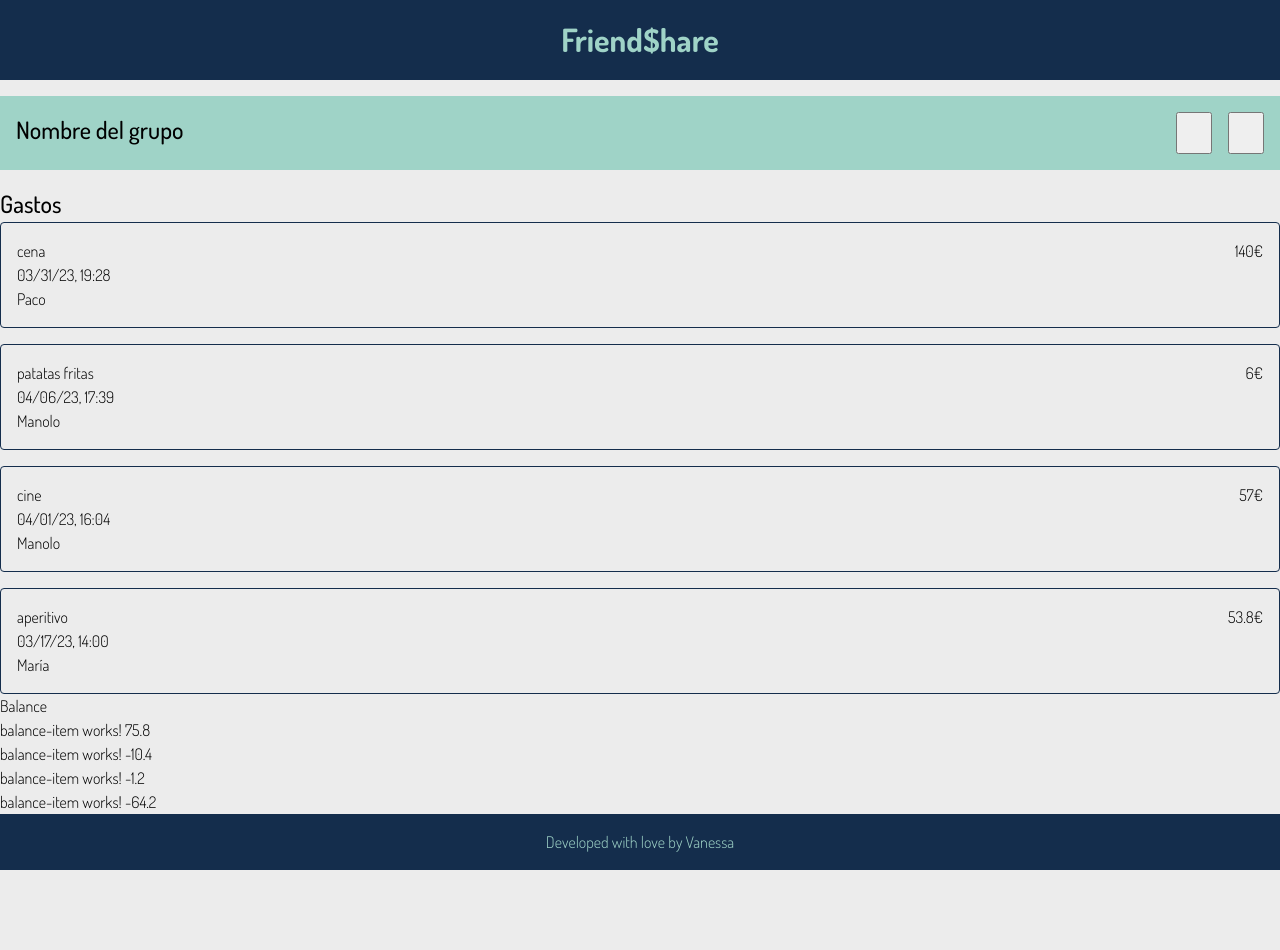
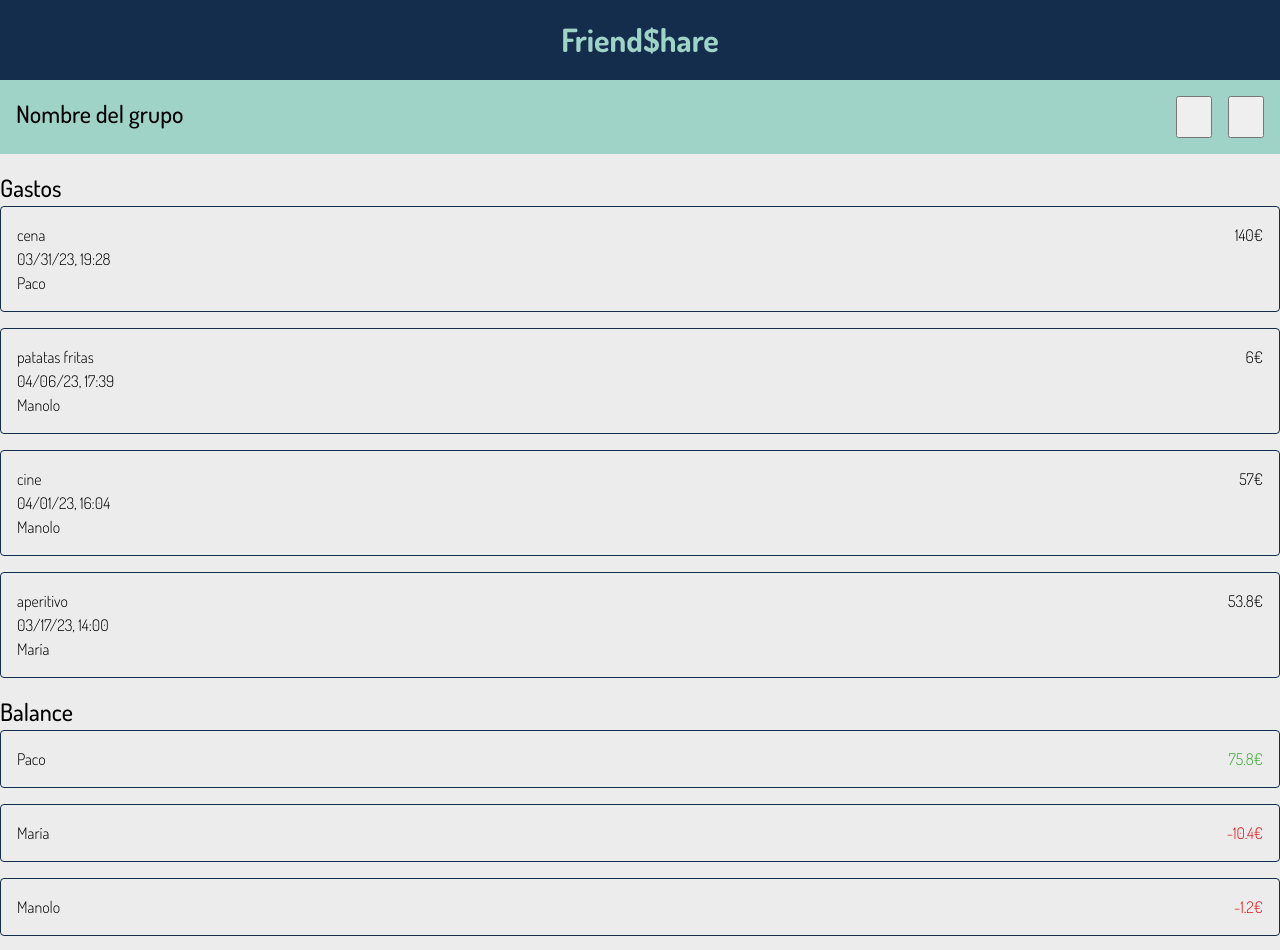
Before and after one commit to v4n3ss4ms/friendshare, an Angular app: page / in a window 1280 px wide. Shown: the top 950 px of the page. Before the commit the page ends 870 px from the top, so only its background shows below. Built offline with nearby package versions, Linux system fonts and the light colour scheme.

Commit message:
Balances list

```diff
--- a/src/app/balance-item/balance-item.component.css
+++ b/src/app/balance-item/balance-item.component.css
@@ -0,0 +1,14 @@
+.balances__item {
+  border: 1px solid var(--c-secondary);
+  border-radius: 0.25rem;
+  padding: 1rem;
+  display: flex;
+  justify-content: space-between;
+}
+
+.balance__amount {
+  color: var(--c-positive);
+}
+.balance__amount-negative {
+  color: var(--c-negative);
+}
--- a/src/app/balance-item/balance-item.component.html
+++ b/src/app/balance-item/balance-item.component.html
@@ -1 +1,8 @@
-<p>balance-item works! {{userWithBalance.balance}}</p>
+<li class="balances__item balance">
+  <div class="balance__info">
+      <p class="balance__user">{{userWithBalance.name}}</p>
+  </div>
+  <div class="balance__amount">
+      <p [ngClass]="userWithBalance.balance < 0 ? 'balance__amount-negative' : ''">{{userWithBalance.balance}}{{userWithBalance.currency}}</p>
+  </div>
+</li>
--- a/src/app/balances-list/balances-list.component.css
+++ b/src/app/balances-list/balances-list.component.css
@@ -0,0 +1,5 @@
+.balances__list {
+  display: flex;
+  flex-direction: column;
+  gap: 1rem;
+}
--- a/src/app/balances-list/balances-list.component.html
+++ b/src/app/balances-list/balances-list.component.html
@@ -1,4 +1,7 @@
-<p>Balance</p>
-<ul *ngFor="let userWithBalance of usersWithBalance; index as i;">
-  <app-balance-item [userWithBalance]="userWithBalance"/>
-</ul>
+<section class="balances">
+  <h2 class="balances__title">Balance</h2>
+
+  <ul class="balances__list">
+    <app-balance-item *ngFor="let userWithBalance of usersWithBalance; index as i;"[userWithBalance]="userWithBalance" />
+  </ul>
+</section>
--- a/src/app/balances-list/balances-list.component.ts
+++ b/src/app/balances-list/balances-list.component.ts
@@ -1,6 +1,7 @@
 import { Component, Input } from '@angular/core';
 import { Expense } from '../../domain/expense';
 import { User } from '../../domain/user';
+import { Currency } from '../../domain/currency';
 import { UserWithBalance } from '../../domain/userWithBalance';
 
 @Component({
@@ -31,6 +32,7 @@ export class BalancesListComponent {
           totalUserExpenses,
           usersCount
         ),
+        currency: Currency.euro, // Hardcoded - Please check ReadMe notes
       };
     });
   }
--- a/src/assets/styles/basics.css
+++ b/src/assets/styles/basics.css
@@ -1,6 +1,9 @@
 :root {
     --c-primary: #9fd3c7 ;
     --c-secondary: #142d4c;
+    --c-positive: #3ca832;
+    --c-negative: #e3171a;
+
     --c-basic-bg: #ececec;
 
     --f-basic: 'Dosis', sans-serif;
@@ -49,7 +52,7 @@ ul {
 }
 
 section {
-    margin-top: 1rem;
+    margin-bottom: 1rem;
 }
 
 .visually-hidden {
--- a/src/domain/userWithBalance.ts
+++ b/src/domain/userWithBalance.ts
@@ -1,6 +1,8 @@
 import { User } from './user';
+import { Currency } from './currency';
 
 export interface UserWithBalance extends User {
   totalExpenses: number;
   balance: number;
+  currency: Currency;
 }
```
Also changed, not shown: 1 other file (tests, documents, lock files or other folders).
